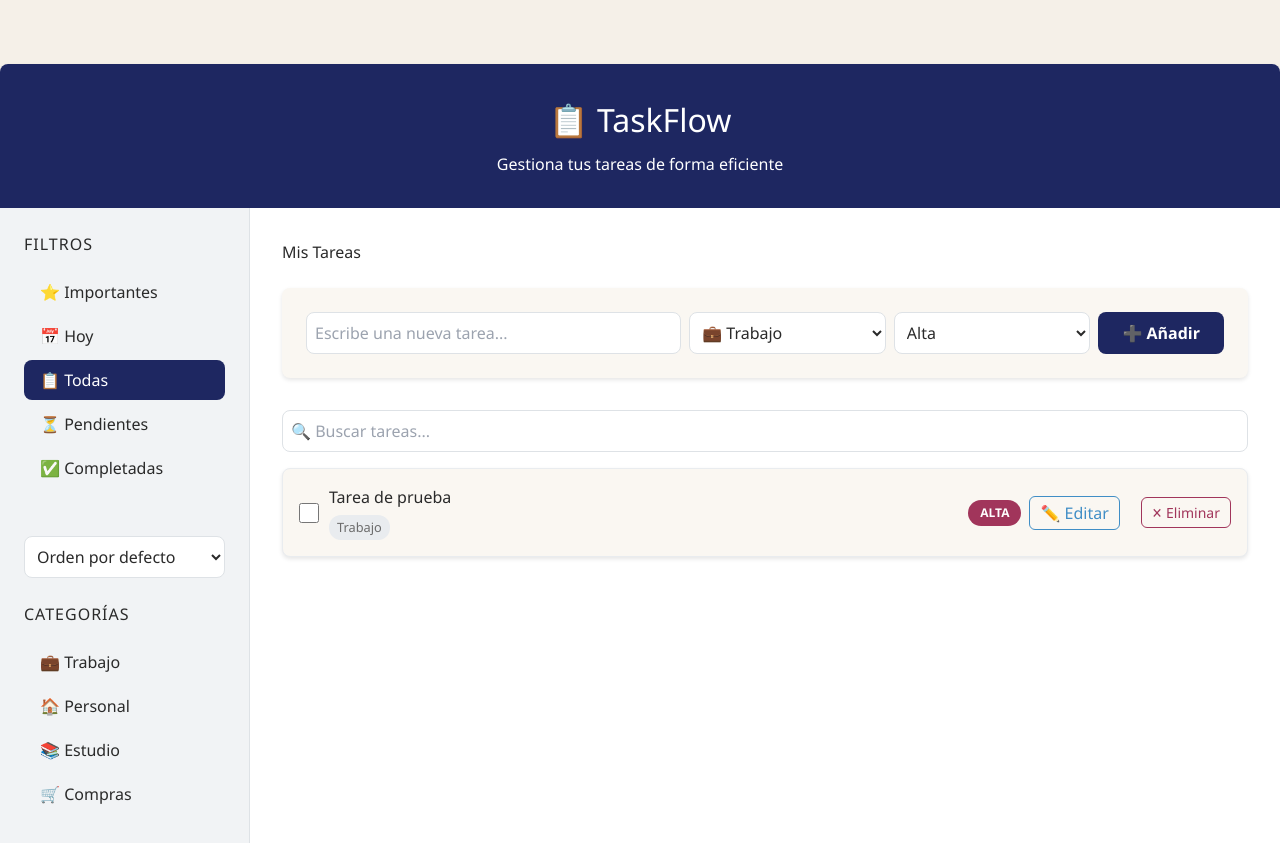
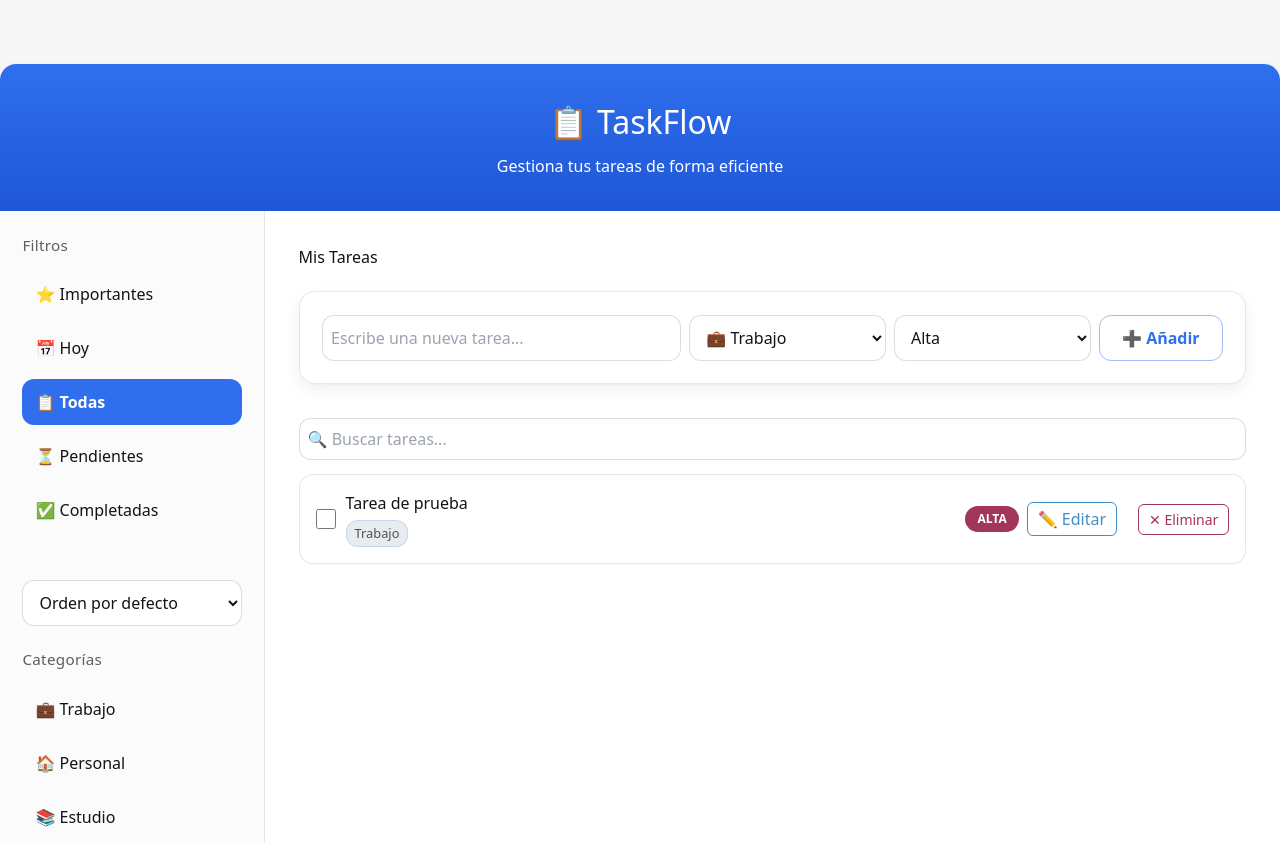
Before and after one commit to LOLO1995-KE/taskflow-project, a plain HTML site: page index.html in a window 1280 px wide. Shown: the top 843 px of the page. Drawn offline with nearby package versions, Linux system fonts and the light colour scheme.

Commit message:
Rediseño visual (styles-redesign) + mejoras UI de TaskFlow

```diff
--- a/index.html
+++ b/index.html
@@ -5,6 +5,7 @@
     <meta name="viewport" content="width=device-width, initial-scale=1.0">
     <title>TaskFlow - Gestor de Tareas</title>
     <link rel="stylesheet" href="styles.css">
+    <link rel="stylesheet" href="styles-redesign.css">
     <script src="https://cdn.tailwindcss.com"></script>
     <script>
         tailwind.config = {
--- /dev/null
+++ b/styles-redesign.css
@@ -0,0 +1,372 @@
+/* =========================================================
+   TaskFlow Redesign (Apple/Sony/Affinity inspired)
+   - Only styles (no JS logic touched)
+   - Loaded after `styles.css` to override safely
+   - Revert by removing the extra <link> in index.html
+   ========================================================= */
+
+:root {
+    /* Fonts */
+    --font-sans: "Affinity Serif Variable", "Canva Sans", "Noto Sans Variable", "Noto Sans",
+        -apple-system, BlinkMacSystemFont, "Segoe UI", Helvetica, Arial, sans-serif;
+
+    /* Palette */
+    --tf-bg: #f7f7f8;             /* almost-white */
+    --tf-surface: #ffffff;       /* panels */
+    --tf-surface-2: #fbfbfc;     /* sidebar / subtle panels */
+    --tf-border: rgba(20, 20, 25, 0.10);
+    --tf-border-strong: rgba(20, 20, 25, 0.16);
+    --tf-text: #111318;
+    --tf-muted: rgba(17, 19, 24, 0.68);
+
+    --tf-accent: #2f6fed;        /* elegant blue */
+    --tf-accent-2: #1f57d6;
+
+    /* Priority colors (keep existing semantic feel) */
+    --priority-high: #A1355B;
+    --priority-medium: #B58B7C;
+    --priority-low: #7C9EB2;
+
+    /* Shapes & shadows */
+    --tf-radius-lg: 16px;
+    --tf-radius-md: 12px;
+    --tf-shadow-sm: 0 1px 0 rgba(0, 0, 0, 0.02), 0 6px 18px rgba(15, 23, 42, 0.06);
+    --tf-shadow-md: 0 2px 0 rgba(0, 0, 0, 0.02), 0 10px 30px rgba(15, 23, 42, 0.10);
+
+    /* Reuse variable names from styles.css where possible */
+    --primary-color: var(--tf-accent);
+    --secondary-color: var(--tf-accent-2);
+    --accent-color: var(--tf-accent);
+    --background-color: var(--tf-bg);
+    --card-background: var(--tf-surface);
+    --text-primary: var(--tf-text);
+    --text-secondary: var(--tf-muted);
+
+    --box-shadow: var(--tf-shadow-sm);
+    --box-shadow-hover: var(--tf-shadow-md);
+    --border-radius: var(--tf-radius-md);
+    --transition-speed: 0.22s;
+
+    --spacing-xs: 0.25rem;
+    --spacing-sm: 0.5rem;
+    --spacing-md: 0.9rem;
+    --spacing-lg: 1.4rem;
+    --spacing-xl: 2.1rem;
+}
+
+/* Base */
+body {
+    font-family: var(--font-sans);
+    background-color: var(--tf-bg);
+    color: var(--tf-text);
+    -webkit-font-smoothing: antialiased;
+    -moz-osx-font-smoothing: grayscale;
+}
+
+.container {
+    background-color: var(--tf-surface);
+    border-radius: var(--tf-radius-lg);
+    box-shadow: var(--tf-shadow-sm);
+    overflow: hidden;
+}
+
+.header {
+    /* subtle, not loud */
+    background: linear-gradient(180deg, rgba(47, 111, 237, 1) 0%, rgba(31, 87, 214, 1) 100%);
+    color: #fff;
+    padding: var(--spacing-xl);
+    text-align: center;
+}
+
+.main-content {
+    min-height: 600px;
+}
+
+/* Sidebar */
+.sidebar {
+    width: 265px;
+    background-color: var(--tf-surface-2);
+    border-right: 1px solid var(--tf-border);
+    padding: var(--spacing-lg);
+}
+
+.sidebar h3 {
+    margin-bottom: var(--spacing-md);
+    font-size: 0.95rem;
+    letter-spacing: 0.3px;
+    text-transform: none;
+    color: var(--tf-muted);
+}
+
+/* Lists */
+.filters,
+.categories {
+    list-style: none;
+    margin: 0 0 var(--spacing-xl) 0;
+    padding: 0;
+}
+
+.filter-item,
+.category-item {
+    display: flex;
+    align-items: center;
+    gap: 10px;
+    padding: 10px 12px;
+    margin-bottom: 8px;
+    border-radius: 12px;
+    cursor: pointer;
+    border: 1px solid transparent;
+    transition: background-color var(--transition-speed) ease,
+        border-color var(--transition-speed) ease,
+        transform var(--transition-speed) ease,
+        box-shadow var(--transition-speed) ease;
+}
+
+.filter-item:hover,
+.category-item:hover {
+    background-color: rgba(47, 111, 237, 0.06);
+    border-color: rgba(47, 111, 237, 0.18);
+}
+
+.filter-item.active {
+    background-color: var(--tf-accent);
+    border-color: rgba(47, 111, 237, 0.65);
+    color: #fff;
+    font-weight: 600;
+}
+
+/* Sort dropdown: matches inputs style */
+#sort-priority,
+#category-select,
+#priority-select {
+    border: 1px solid rgba(20, 20, 25, 0.14);
+    border-radius: 12px;
+    padding: 10px 12px;
+    background-color: #fff;
+    color: var(--tf-text);
+    transition: border-color var(--transition-speed) ease, box-shadow var(--transition-speed) ease,
+        background-color var(--transition-speed) ease;
+}
+
+#sort-priority {
+    width: 100%;
+    margin: 14px 0 22px 0;
+}
+
+#sort-priority:focus,
+#category-select:focus,
+#priority-select:focus,
+#task-input:focus,
+.search-box:focus {
+    outline: none;
+    border-color: rgba(47, 111, 237, 0.6);
+    box-shadow: 0 0 0 4px rgba(47, 111, 237, 0.12);
+}
+
+/* Form and inputs */
+.task-form {
+    background-color: rgba(255, 255, 255, 0.86);
+    border: 1px solid var(--tf-border);
+    border-radius: var(--tf-radius-lg);
+}
+
+#task-input,
+.search-box {
+    border: 1px solid rgba(20, 20, 25, 0.14);
+    border-radius: 12px;
+}
+
+/* Buttons: outlined default, color on hover/active */
+.extra-btn,
+.delete-btn,
+.edit-btn {
+    border: 1px solid rgba(20, 20, 25, 0.16);
+    background-color: transparent;
+    color: var(--tf-text);
+    padding: 10px 12px;
+    border-radius: 12px;
+    transition: background-color var(--transition-speed) ease,
+        border-color var(--transition-speed) ease,
+        color var(--transition-speed) ease,
+        transform var(--transition-speed) ease;
+}
+
+.extra-btn {
+    width: 100%;
+    margin-bottom: 8px;
+}
+
+.extra-btn:hover,
+.delete-btn:hover,
+.edit-btn:hover {
+    background-color: rgba(47, 111, 237, 0.08);
+    border-color: rgba(47, 111, 237, 0.32);
+    color: var(--tf-accent);
+}
+
+.extra-btn:active,
+.delete-btn:active,
+.edit-btn:active {
+    background-color: rgba(47, 111, 237, 0.14);
+    border-color: rgba(47, 111, 237, 0.45);
+}
+
+.btn-primary {
+    border: 1px solid rgba(47, 111, 237, 0.45);
+    background: transparent;
+    color: var(--tf-accent);
+    border-radius: 12px;
+    transition: background-color var(--transition-speed) ease,
+        border-color var(--transition-speed) ease,
+        color var(--transition-speed) ease;
+}
+
+.btn-primary:hover {
+    background-color: var(--tf-accent);
+    border-color: rgba(47, 111, 237, 0.7);
+    color: #fff;
+}
+
+/* Cards */
+.task-card {
+    background-color: var(--tf-surface);
+    border: 1px solid var(--tf-border);
+    border-radius: 14px;
+    padding: 16px;
+    box-shadow: 0 1px 0 rgba(0, 0, 0, 0.02);
+    transition: box-shadow var(--transition-speed) ease,
+        border-color var(--transition-speed) ease,
+        transform var(--transition-speed) ease,
+        background-color var(--transition-speed) ease;
+}
+
+.task-card:hover {
+    border-color: rgba(47, 111, 237, 0.35);
+    box-shadow: var(--tf-shadow-sm);
+    transform: translateY(-1px);
+}
+
+.task-title {
+    color: var(--tf-text);
+}
+
+.task-category {
+    background-color: rgba(47, 111, 237, 0.08);
+    color: rgba(17, 19, 24, 0.72);
+    border: 1px solid rgba(47, 111, 237, 0.18);
+}
+
+/* Progress ring: smoother + consistent color */
+.progress-ring-bg {
+    stroke: rgba(20, 20, 25, 0.12);
+}
+
+.progress-ring {
+    transition: stroke-dashoffset var(--transition-speed) ease;
+}
+
+/* Dark mode */
+body.dark-mode {
+    background-color: #0f1115;
+    color: #e8eaf0;
+}
+
+body.dark-mode .container {
+    background-color: #14171d;
+    border-radius: var(--tf-radius-lg);
+    box-shadow: 0 2px 0 rgba(0, 0, 0, 0.02), 0 12px 35px rgba(0, 0, 0, 0.35);
+}
+
+body.dark-mode .header {
+    background: linear-gradient(180deg, rgba(47, 111, 237, 1) 0%, rgba(31, 87, 214, 1) 100%);
+}
+
+body.dark-mode .sidebar {
+    background-color: #12151b;
+    border-right-color: rgba(255, 255, 255, 0.08);
+}
+
+body.dark-mode .sidebar h3 {
+    color: rgba(232, 234, 240, 0.65);
+}
+
+body.dark-mode .filter-item,
+body.dark-mode .category-item {
+    border-color: transparent;
+}
+
+body.dark-mode .filter-item:hover,
+body.dark-mode .category-item:hover {
+    background-color: rgba(47, 111, 237, 0.10);
+    border-color: rgba(47, 111, 237, 0.25);
+}
+
+body.dark-mode .filter-item.active {
+    color: #fff;
+}
+
+body.dark-mode #sort-priority,
+body.dark-mode #category-select,
+body.dark-mode #priority-select,
+body.dark-mode #task-input,
+body.dark-mode .search-box {
+    background-color: #0f1218;
+    border-color: rgba(255, 255, 255, 0.12);
+    color: #e8eaf0;
+}
+
+body.dark-mode .task-form {
+    background-color: rgba(20, 23, 29, 0.65);
+    border-color: rgba(255, 255, 255, 0.10);
+}
+
+body.dark-mode .extra-btn,
+body.dark-mode .delete-btn,
+body.dark-mode .edit-btn {
+    border-color: rgba(255, 255, 255, 0.14);
+    color: rgba(232, 234, 240, 0.92);
+}
+
+body.dark-mode .extra-btn:hover,
+body.dark-mode .delete-btn:hover,
+body.dark-mode .edit-btn:hover {
+    color: #8fb6ff;
+    background-color: rgba(47, 111, 237, 0.14);
+    border-color: rgba(47, 111, 237, 0.35);
+}
+
+body.dark-mode .btn-primary {
+    border-color: rgba(47, 111, 237, 0.55);
+    color: #8fb6ff;
+}
+
+body.dark-mode .btn-primary:hover {
+    background-color: var(--tf-accent);
+    border-color: rgba(47, 111, 237, 0.7);
+    color: #fff;
+}
+
+body.dark-mode .task-card {
+    background-color: #14171d;
+    border-color: rgba(255, 255, 255, 0.10);
+    box-shadow: none;
+}
+
+body.dark-mode .task-card:hover {
+    border-color: rgba(47, 111, 237, 0.35);
+    box-shadow: 0 12px 30px rgba(0, 0, 0, 0.35);
+}
+
+body.dark-mode .task-category {
+    background-color: rgba(47, 111, 237, 0.10);
+    color: rgba(232, 234, 240, 0.78);
+    border-color: rgba(47, 111, 237, 0.20);
+}
+
+body.dark-mode .progress-circle-text {
+    color: #e8eaf0;
+}
+
+body.dark-mode .progress-ring-bg {
+    stroke: rgba(255, 255, 255, 0.12);
+}
```
Also changed, not shown: docs/AI/reflection.md (+2 -1 lines).
